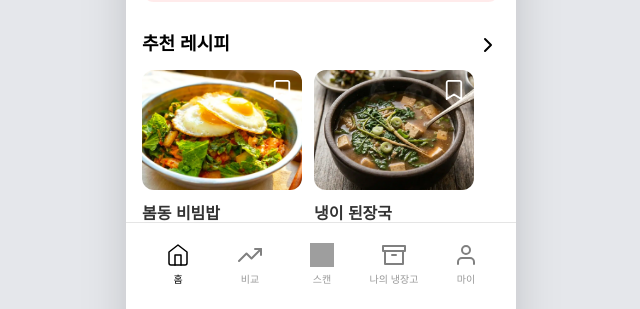
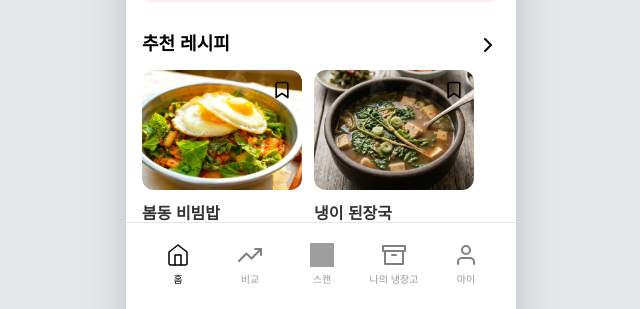
Before and after one commit to tjdud9329/Ideaton, a React (Vite) app: page / in a window 1280 px wide. Shown: the part 495-804 px from the top of the page, without its empty margins (319-959 px from the left). Built offline with nearby package versions, Linux system fonts and the light colour scheme; grey boxes are pictures that could not be loaded; a web font is replaced by a local one.

Commit message:
[Fix] 아이콘 수정

```diff
--- a/src/components/RecipeCard.jsx
+++ b/src/components/RecipeCard.jsx
@@ -1,58 +1,54 @@
 import React from 'react';
-import { useNavigate } from 'react-router-dom'; // 1. 페이지 이동을 위한 훅 임포트
+import { useNavigate } from 'react-router-dom';
+
+import bookmarkIcon from '../assets/Icon/bookmarkIcon.svg';
+import starIcon from '../assets/Icon/starIcon.svg';
+import clockIcon from '../assets/Icon/clockIcon.svg';
 
 const RecipeCard = ({ item }) => {
-  const navigate = useNavigate(); // 2. navigate 함수 선언
+  const navigate = useNavigate();
 
   if (!item) return null;
 
   return (
     <div
-      className="flex flex-col w-[160px] cursor-pointer shrink-0"
-      // 3. 클릭 시 해당 레시피의 id를 가지고 상세 페이지로 이동
+      className="flex flex-col w-[160px] min-w-[160px] cursor-pointer shrink-0"
       onClick={() => navigate(`/recipe/${item.id}`)}
     >
       {/* 레시피 썸네일 이미지 영역 */}
-      <div className="relative w-full h-[120px] bg-[#E5E5E5] rounded-xl overflow-hidden">
+      <div className="relative w-full h-[120px] bg-[#E5E5E5] rounded-xl overflow-hidden shrink-0">
         {item.image ? (
           <img
             src={item.image}
             alt={item.title}
-            className="w-full h-full object-cover"
+            className="w-full h-full object-cover block"
           />
-        ) : null}
+        ) : (
+          <div className="w-full h-full bg-[#E5E5E5]" />
+        )}
 
-        {/* 북마크 아이콘 */}
+        {/* 2. 북마크 아이콘: SVG를 이미지 파일로 대체 */}
         <div className="absolute top-[10px] right-[10px]">
-          <svg
-            width="20"
-            height="20"
-            viewBox="0 0 18 22"
-            fill="none"
-            xmlns="http://www.w3.org/2000/svg"
-          >
-            <path
-              d="M1 21V3C1 2.46957 1.21071 1.96086 1.58579 1.58579C1.96086 1.21071 2.46957 1 3 1H15C15.5304 1 16.0391 1.21071 16.4142 1.58579C16.7893 1.96086 17 2.46957 17 3V21L9 16L1 21Z"
-              stroke="white"
-              strokeWidth="2"
-              strokeLinecap="round"
-              strokeLinejoin="round"
-            />
-          </svg>
+          <img src={bookmarkIcon} alt="북마크" className="w-[20px] h-[20px]" />
         </div>
       </div>
 
-      <span className="font-bold text-[16px] text-[#333333] mt-[12px] truncate">
+      {/* 텍스트 영역 */}
+      <span className="font-bold text-[16px] text-[#333333] mt-[12px] truncate w-full">
         {item.title}
       </span>
 
+      {/* 하단 배지 영역 */}
       <div className="flex gap-[6px] mt-[8px]">
+        {/* 3. 난이도 배지: 별표 아이콘 이미지로 대체 */}
         <div className="flex items-center gap-[4px] bg-[#F4F4F4] px-[8px] py-[4px] rounded-md text-[11px] text-[#555555]">
-          <span>☆</span>
+          <img src={starIcon} alt="난이도" className="w-[12px] h-[12px]" />
           <span>{item.level}</span>
         </div>
+
+        {/* 4. 시간 배지: 시계 아이콘 이미지로 대체 */}
         <div className="flex items-center gap-[4px] bg-[#F4F4F4] px-[8px] py-[4px] rounded-md text-[11px] text-[#555555]">
-          <span>🕒</span>
+          <img src={clockIcon} alt="시간" className="w-[12px] h-[12px]" />
           <span>{item.time}</span>
         </div>
       </div>
```
